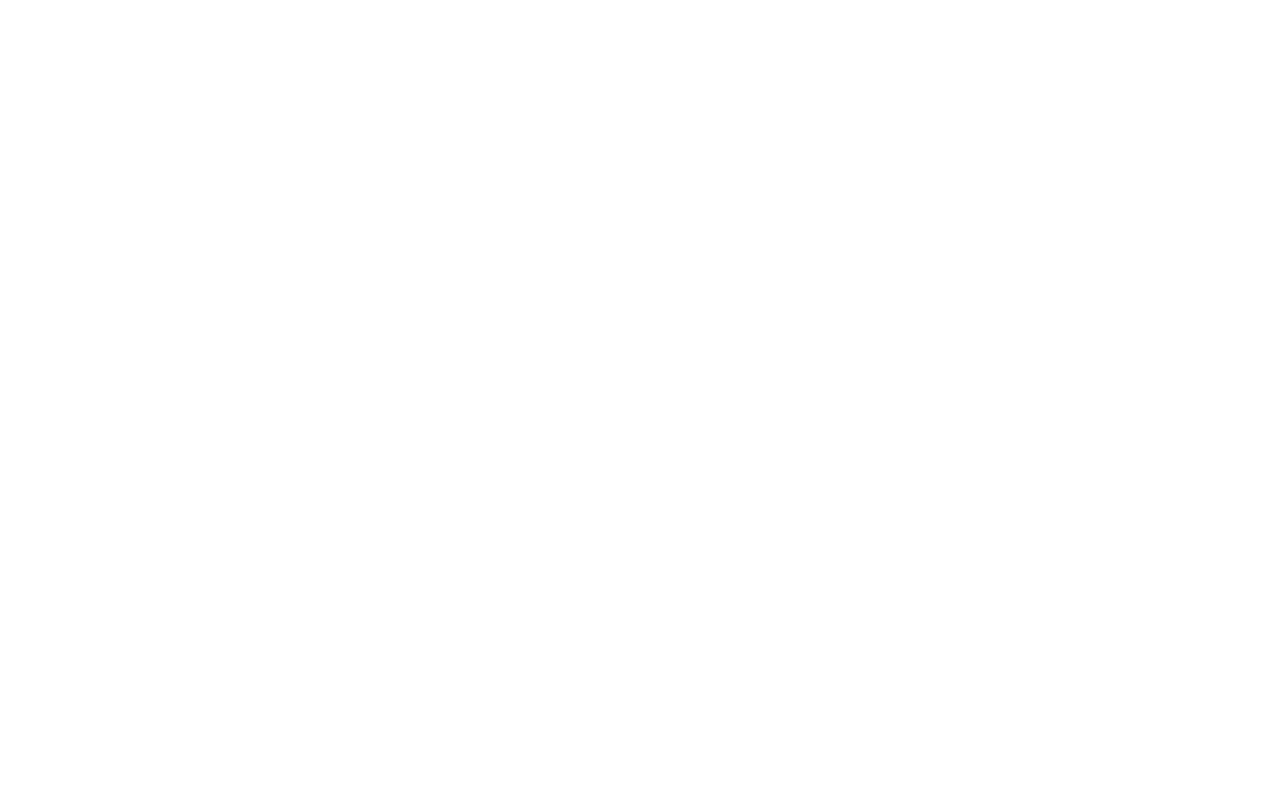
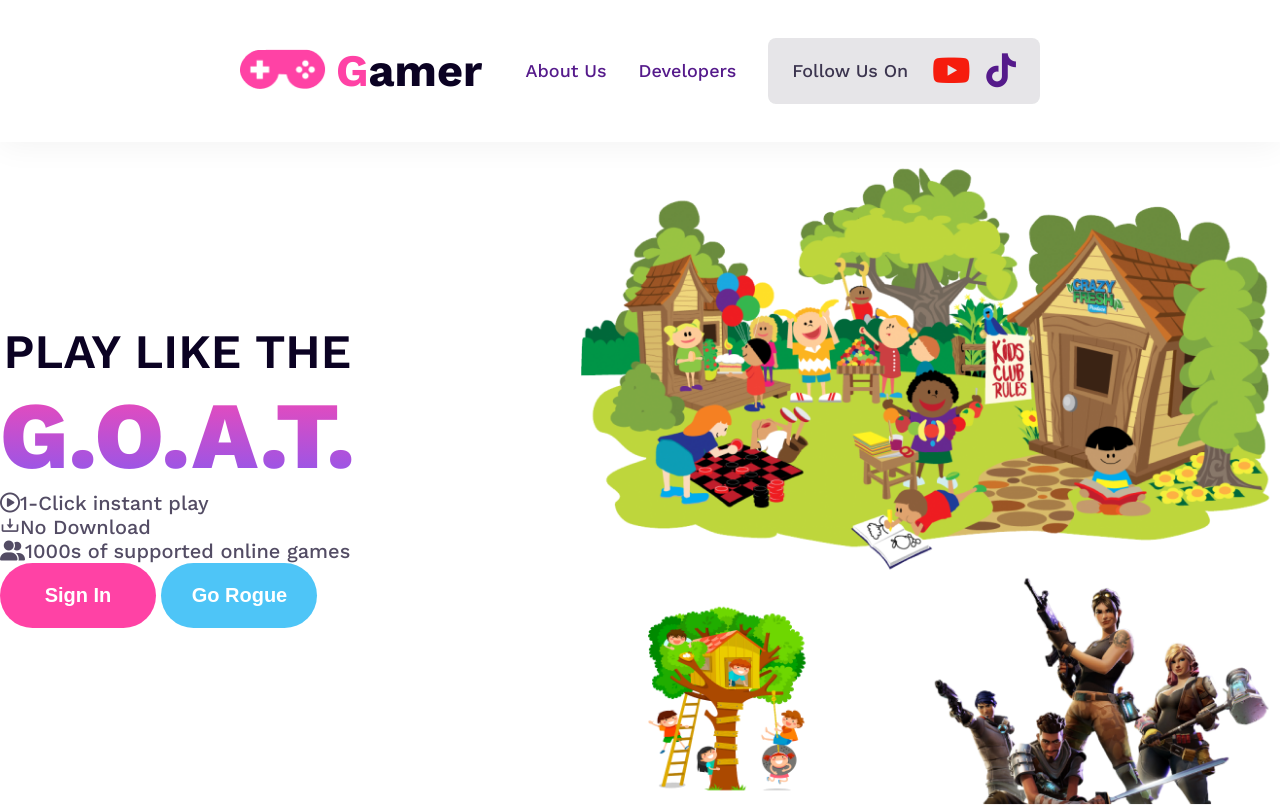
Before and after one commit to im-AbrarHossen/Gamer-Zone, a plain HTML site: page index.html in a window 1280 px wide. Drawn offline with nearby package versions, Linux system fonts and the light colour scheme.

Commit message:
2nd commit

```diff
--- a/Styles/style.css
+++ b/Styles/style.css
@@ -5,3 +5,91 @@
     font-weight: normal;
     font-style: normal;
 }
+
+/* Default Styles */
+
+* {
+    margin: 0;
+    padding: 0;
+}
+.container {
+    width: 80%;
+    margin: 2.5rem auto;
+}
+
+/* section 1 */
+
+nav {
+    display: flex;
+    justify-content: space-between;
+    align-items: center;
+    padding: 2.375rem 15rem;
+    box-shadow: 0 4px 30px 0 rgba(0, 0, 0, 0.05);
+}
+.logo {
+    display: flex;
+    align-items: center;
+    gap: 10px;
+}
+a {
+    text-decoration: none;
+}
+.logo img {
+    width: 86px;
+    height: 40px;
+}
+.logo h1 {
+    font-weight: 700;
+    font-size: 45px;
+    color: #0B0223;
+}
+.nav-options {
+    display: flex;
+    justify-content: space-between;
+    align-items: center;
+    gap: 32px;
+}
+.nav-options p {
+    font-weight: 500;
+    font-size: 18px;
+    color: #3C354F;
+}
+.follow {
+    display: flex;
+    align-items: center;
+    justify-content: space-between;
+    gap: 24px;
+    background-color: rgba(11, 2, 35, 0.1);
+    padding-left: 24px;
+    padding-top: 16px;
+    padding-bottom: 16px;
+    padding-right: 24px;
+    border-style: none;
+    border-radius: 8px;
+}
+.follow .icons {
+    display: flex;
+    align-items: center;
+    justify-content: center;
+    gap: 16px;
+}
+.follow .icons i {
+    font-size: 33.92px;
+}
+.fa-youtube {
+    color: rgb(246, 28, 13);
+}
+.banner1 {
+    display: flex;
+    justify-content: space-between;
+    align-items: center;
+}
+.banner1-part-1 .btn button {
+    width: 156px;
+    height: 65px;
+    border-radius: 48px;
+    border-style: none;
+}
+.banner1-part-2 img {
+    width: 700px;
+}
--- a/index.html
+++ b/index.html
@@ -5,8 +5,44 @@
     <meta name="viewport" content="width=device-width, initial-scale=1.0">
     <title>Gamer Zone</title>
     <link rel="stylesheet" href="./Styles/style.css">
+    <link href='https://unpkg.com/boxicons@2.1.4/css/boxicons.min.css' rel='stylesheet'>
+    <script src="https://kit.fontawesome.com/9f8557dc5b.js" crossorigin="anonymous"></script>
 </head>
-<body >
-
+<body class="work-sans-font">
+    <section>
+        <nav>
+            <div class="logo">
+                <a href=""><img src="./Images/logo.png" alt=""></a>
+                <a href=""><h1><span style="color: rgb(255, 66, 165);">G</span>amer</h1></a>
+            </div>
+            <div class="nav-options">
+                <p><a href="">About Us</a></p>
+                <p><a href="">Developers</a></p>
+                <div class="follow">
+                    <p>Follow Us On</p>
+                    <div class="icons">
+                        <a href=""><i class="fa-brands fa-youtube"></i></a>
+                        <a href=""><i class="fa-brands fa-tiktok"></i></a>
+                    </div>
+                </div>
+            </div>
+        </nav>
+        <div class="banner1">
+            <div class="banner1-part-1">
+                <p style="color: rgb(11, 2, 35); font-size: 48px; font-weight: 600; text-align: center; text-transform: uppercase;">Play Like The</p>
+                <p style="background: linear-gradient(180.00deg, rgb(249, 72, 178),rgb(135, 88, 241)); -webkit-background-clip: text; -webkit-text-fill-color: transparent; background-clip: text; font-size: 95px; font-weight: 800; text-transform: uppercase;">G.O.A.T.</p>
+                <p style="color: rgb(83, 76, 100); font-size: 20px; font-weight: 500;"><i class="fa-regular fa-circle-play"></i>1-Click instant play</p>
+                <p style="color: rgb(83, 76, 100); font-size: 20px; font-weight: 500;"><i class='bx bx-download'></i>No Download</p>
+                <p style="color: rgb(83, 76, 100); font-size: 20px; font-weight: 500;"><i class="fa-solid fa-user-group"></i>1000s of supported online games</p>
+                <div class="btn">
+                    <button style="background: linear-gradient(90.00deg, rgb(255, 66, 165) 13.134%,rgb(255, 66, 165) 87.942%); font-size: 20px; font-weight: 600;"><a href="" style="color: rgb(255, 255, 255);">Sign In</a></button>
+                    <button style="background: rgb(78, 197, 247); font-size: 20px; font-weight: 600;"><a href="" style="color: rgb(255, 255, 255);">Go Rogue</a></button>
+                </div>
+            </div>
+            <div class="banner1-part-2">
+                <img src="./Images/Group 18.png" alt="">
+            </div>
+        </div>
+    </section>
 </body>
 </html>
```
